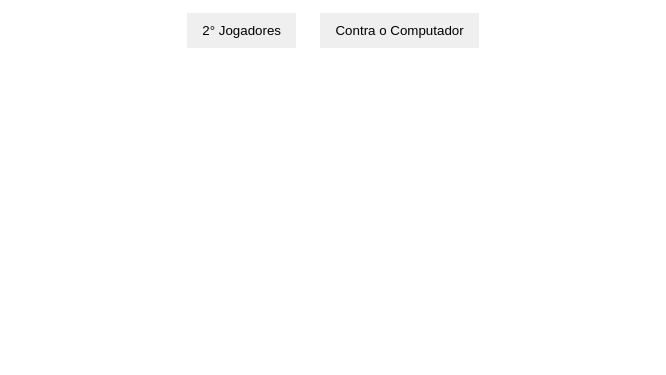
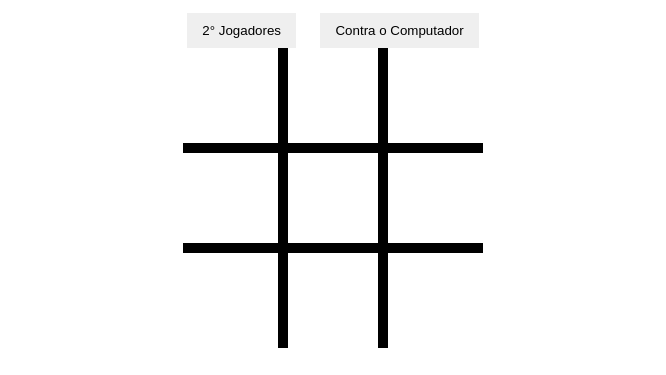
Before and after one commit to ViniciusEderman/JogoDeXadrez, a plain HTML site: page index.html in a window 1280 px wide. Shown: the part 91-466 px from the top of the page, without its empty margins (307-973 px from the left). Drawn offline with Linux system fonts and the light colour scheme.

Commit message:
Update html

```diff
--- a/index.html
+++ b/index.html
@@ -16,7 +16,7 @@
         <button id="contraComputador">Contra o Computador</button>
     </div>
 
-    <div id="container" class="hide">
+    <div id="container" class="">
         <div class="box" id="box-1"></div>
         <div class="box" id="box-2"></div>
         <div class="box" id="box-3"></div>
```
